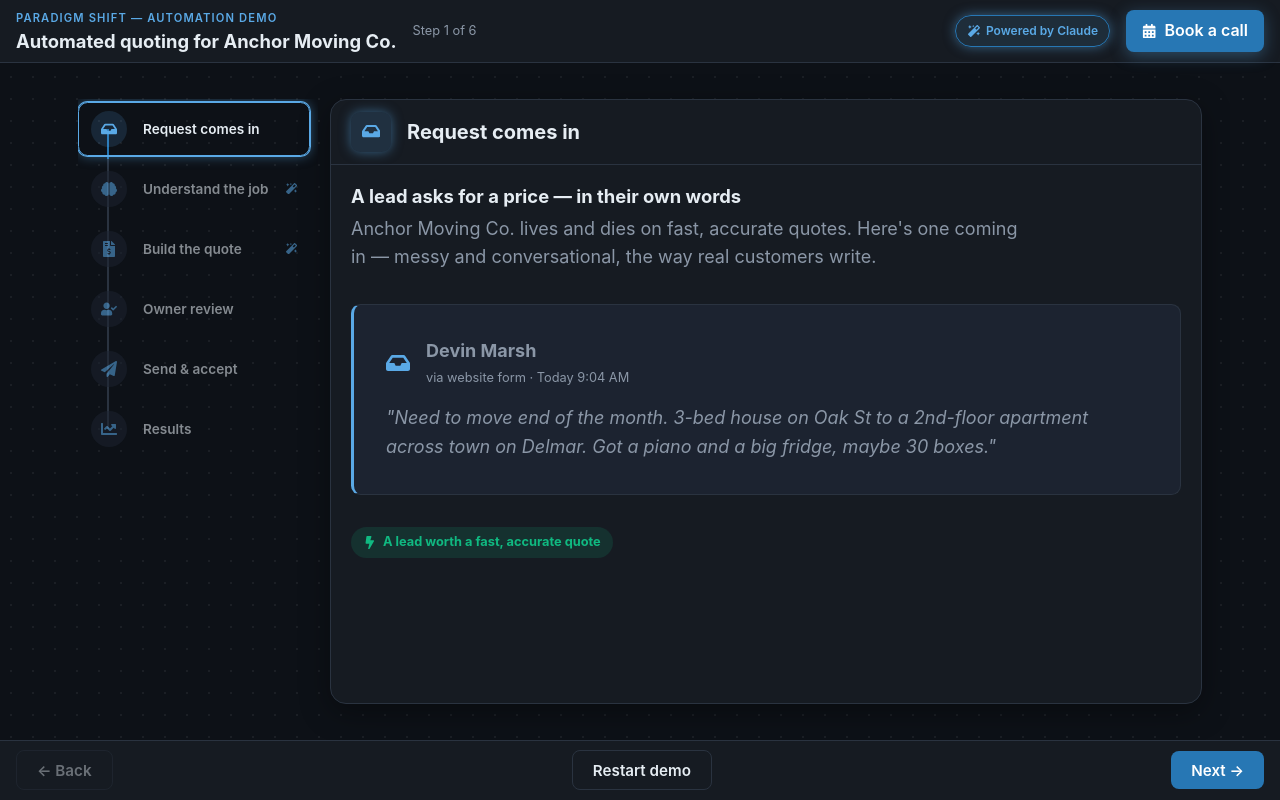
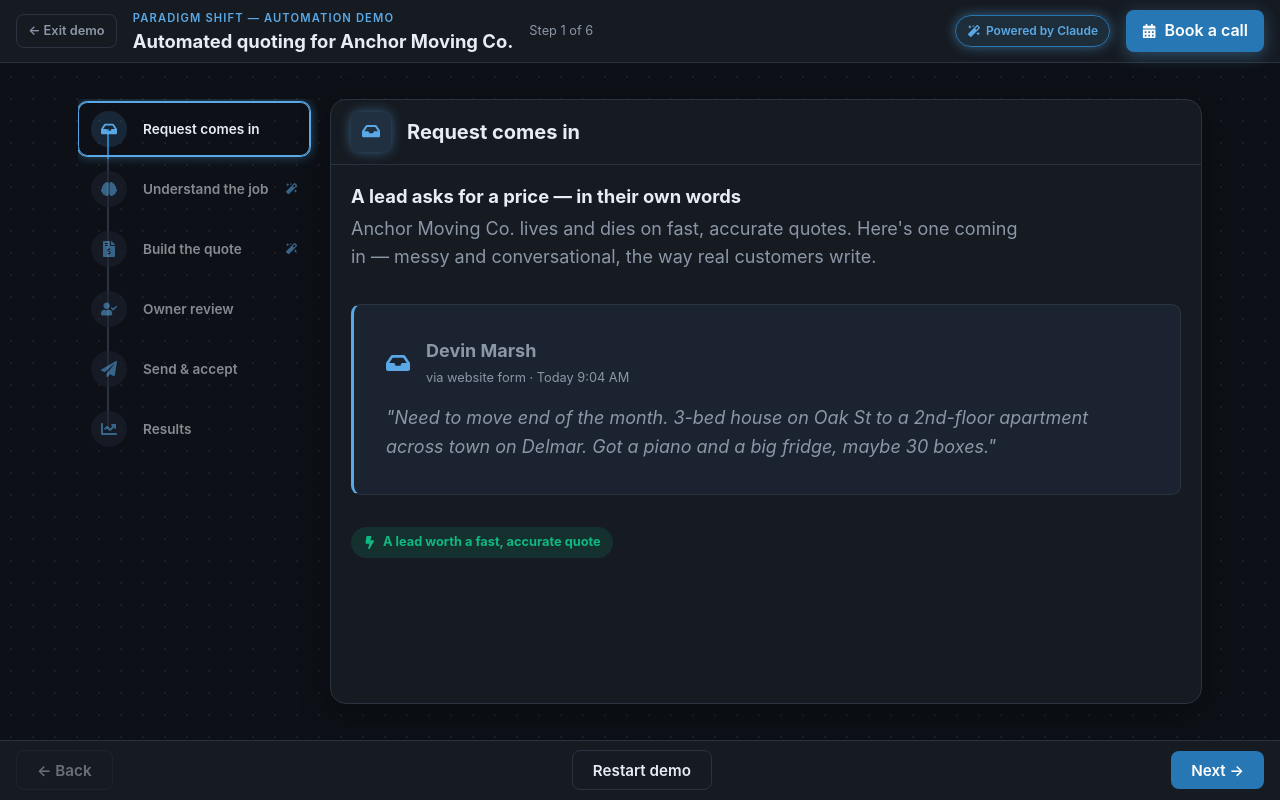
Before and after one commit to paradigmbrian/consulting, a React (Vite) app: page /services/automated-workflows/automated-quoting/demo in a window 1280 px wide. Built offline with nearby package versions, Linux system fonts and the light colour scheme.

Commit message:
feat: give demos a back-link to their service page

```diff
--- a/src/demos/automatedQuoting/AutomatedQuotingDemo.tsx
+++ b/src/demos/automatedQuoting/AutomatedQuotingDemo.tsx
@@ -2,6 +2,7 @@
 import { DemoProvider } from "../shared/DemoController";
 import { SendLifecycleProvider } from "../shared/SendLifecycleProvider";
 import DemoShell from "../shared/DemoShell";
+import { workflowPath } from "../../data/workflows";
 import { steps } from "./steps";
 import { scriptedWorkflowProvider } from "./provider";
 import RequestStep from "./steps/RequestStep";
@@ -42,6 +43,7 @@
           eyebrow="Paradigm Shift — Automation Demo"
           title={`Automated quoting for ${business.name}`}
           lede="A click-through of how a messy request becomes an itemized, ready-to-send quote — with you still in control of the send."
+          backTo={workflowPath("automated-quoting")}
           renderStage={renderStage}
         />
       </SendLifecycleProvider>
--- a/src/demos/invoiceReminders/InvoiceRemindersDemo.tsx
+++ b/src/demos/invoiceReminders/InvoiceRemindersDemo.tsx
@@ -2,6 +2,7 @@
 import { DemoProvider } from "../shared/DemoController";
 import { SendLifecycleProvider } from "../shared/SendLifecycleProvider";
 import DemoShell from "../shared/DemoShell";
+import { workflowPath } from "../../data/workflows";
 import { steps } from "./steps";
 import { scriptedWorkflowProvider } from "./provider";
 import OverdueStep from "./steps/OverdueStep";
@@ -42,6 +43,7 @@
           eyebrow="Paradigm Shift — Automation Demo"
           title={`Invoice & payment reminders for ${business.name}`}
           lede="A click-through of how every invoice follows itself up — in the right tone, at the right time — so you get paid without chasing."
+          backTo={workflowPath("invoice-reminders")}
           renderStage={renderStage}
         />
       </SendLifecycleProvider>
--- a/src/demos/jobDispatch/JobDispatchDemo.tsx
+++ b/src/demos/jobDispatch/JobDispatchDemo.tsx
@@ -2,6 +2,7 @@
 import { DemoProvider } from "../shared/DemoController";
 import { SendLifecycleProvider } from "../shared/SendLifecycleProvider";
 import DemoShell from "../shared/DemoShell";
+import { workflowPath } from "../../data/workflows";
 import { steps } from "./steps";
 import { scriptedWorkflowProvider } from "./provider";
 import QueueStep from "./steps/QueueStep";
@@ -42,6 +43,7 @@
           eyebrow="Paradigm Shift — Automation Demo"
           title={`Job scheduling & dispatch for ${business.name}`}
           lede="A click-through of how a messy morning pile becomes an optimized dispatch board — every job matched to the right tech, every van routed to cut the drive, and every customer texted an ETA."
+          backTo={workflowPath("job-dispatch")}
           renderStage={renderStage}
         />
       </SendLifecycleProvider>
--- a/src/demos/missedCallTextBack/MissedCallTextBackDemo.tsx
+++ b/src/demos/missedCallTextBack/MissedCallTextBackDemo.tsx
@@ -2,6 +2,7 @@
 import { DemoProvider } from "../shared/DemoController";
 import { SendLifecycleProvider } from "../shared/SendLifecycleProvider";
 import DemoShell from "../shared/DemoShell";
+import { workflowPath } from "../../data/workflows";
 import { steps } from "./steps";
 import { scriptedWorkflowProvider } from "./provider";
 import MissedCallStep from "./steps/MissedCallStep";
@@ -42,6 +43,7 @@
           eyebrow="Paradigm Shift — Automation Demo"
           title={`Missed-call text-back for ${business.name}`}
           lede="A click-through of how one missed call becomes a booked job — instant text-back, an AI-qualified SMS thread, and a dispatched tech, all hands-off."
+          backTo={workflowPath("missed-call-text-back")}
           renderStage={renderStage}
         />
       </SendLifecycleProvider>
--- a/src/demos/newCustomerOnboarding/OnboardingDemo.tsx
+++ b/src/demos/newCustomerOnboarding/OnboardingDemo.tsx
@@ -2,6 +2,7 @@
 import { DemoProvider } from "../shared/DemoController";
 import { SendLifecycleProvider } from "../shared/SendLifecycleProvider";
 import DemoShell from "../shared/DemoShell";
+import { workflowPath } from "../../data/workflows";
 import { steps } from "./steps";
 import { scriptedWorkflowProvider } from "./provider";
 import SignupStep from "./steps/SignupStep";
@@ -42,6 +43,7 @@
           eyebrow="Paradigm Shift — Automation Demo"
           title={`New-customer onboarding for ${business.name}`}
           lede="A click-through of how a bare booking becomes a welcomed customer — a personal welcome written, the right paperwork assembled, and the first visit booked, all on its own."
+          backTo={workflowPath("new-customer-onboarding")}
           renderStage={renderStage}
         />
       </SendLifecycleProvider>
--- a/src/demos/reviewGeneration/ReviewGenerationDemo.tsx
+++ b/src/demos/reviewGeneration/ReviewGenerationDemo.tsx
@@ -2,6 +2,7 @@
 import { DemoProvider } from "../shared/DemoController";
 import { SendLifecycleProvider } from "../shared/SendLifecycleProvider";
 import DemoShell from "../shared/DemoShell";
+import { workflowPath } from "../../data/workflows";
 import { steps } from "./steps";
 import { scriptedWorkflowProvider } from "./provider";
 import AppointmentStep from "./steps/AppointmentStep";
@@ -42,6 +43,7 @@
           eyebrow="Paradigm Shift — Automation Demo"
           title={`Review generation for ${business.name}`}
           lede="A click-through of how every happy client becomes a 5-star review — and every unhappy one gets caught before it goes public."
+          backTo={workflowPath("review-generation")}
           renderStage={renderStage}
         />
       </SendLifecycleProvider>
--- a/src/demos/shared/DemoShell.css
+++ b/src/demos/shared/DemoShell.css
@@ -121,6 +121,25 @@
 
 .demo-cta-icon {
   font-size: 0.9rem;
+}
+
+.demo-back {
+  flex: 0 0 auto;
+  display: inline-flex;
+  align-items: center;
+  gap: 0.35rem;
+  padding: 0.35rem 0.7rem;
+  border: 1px solid var(--demo-border);
+  border-radius: 0.5rem;
+  color: var(--demo-muted);
+  font-size: 0.8rem;
+  font-weight: 600;
+  white-space: nowrap;
+}
+
+.demo-back:hover {
+  border-color: var(--demo-accent);
+  color: var(--demo-accent-bright);
 }
 
 /* Body: rail + content */
--- a/src/demos/shared/DemoShell.tsx
+++ b/src/demos/shared/DemoShell.tsx
@@ -1,5 +1,6 @@
 import { FaCalendarAlt, FaMagic } from "react-icons/fa";
 import type { ReactNode } from "react";
+import { Link } from "react-router-dom";
 import { useDemo } from "./DemoController";
 import FlowMap from "./FlowMap";
 import "./DemoShell.css";
@@ -10,6 +11,7 @@
   eyebrow: string;
   title: string;
   lede: string;
+  backTo?: string;
   renderStage: (stepId: string) => ReactNode;
 }
 
@@ -52,11 +54,16 @@
   );
 }
 
-const DemoShell = ({ eyebrow, title, renderStage }: DemoShellProps) => {
+const DemoShell = ({ eyebrow, title, backTo, renderStage }: DemoShellProps) => {
   const { stepId, steps, stepIndex } = useDemo();
   return (
     <main className="demo">
       <header className="demo-topbar">
+        {backTo && (
+          <Link to={backTo} className="demo-back">
+            ← Exit demo
+          </Link>
+        )}
         <div className="demo-topbar-heading">
           <p className="demo-eyebrow">{eyebrow}</p>
           <h1 className="demo-title">{title}</h1>
--- a/src/demos/toolSync/ToolSyncDemo.tsx
+++ b/src/demos/toolSync/ToolSyncDemo.tsx
@@ -1,6 +1,7 @@
 import type { ReactNode } from "react";
 import { DemoProvider } from "../shared/DemoController";
 import DemoShell from "../shared/DemoShell";
+import { workflowPath } from "../../data/workflows";
 import { steps } from "./steps";
 import { scriptedWorkflowProvider } from "./provider";
 import IntakeStep from "./steps/IntakeStep";
@@ -37,6 +38,7 @@
         eyebrow="Paradigm Shift — Automation Demo"
         title={`Tool-to-tool sync for ${business.name}`}
         lede="A click-through of how one booking flows into every tool — shaped for each app and de-duplicated on the way — instead of being retyped four times."
+        backTo={workflowPath("tool-sync")}
         renderStage={renderStage}
       />
     </DemoProvider>
--- a/src/demos/weeklyReports/WeeklyReportsDemo.tsx
+++ b/src/demos/weeklyReports/WeeklyReportsDemo.tsx
@@ -2,6 +2,7 @@
 import { DemoProvider } from "../shared/DemoController";
 import { SendLifecycleProvider } from "../shared/SendLifecycleProvider";
 import DemoShell from "../shared/DemoShell";
+import { workflowPath } from "../../data/workflows";
 import { steps } from "./steps";
 import { scriptedWorkflowProvider } from "./provider";
 import DataStep from "./steps/DataStep";
@@ -42,6 +43,7 @@
           eyebrow="Paradigm Shift — Automation Demo"
           title={`Weekly owner reports for ${business.name}`}
           lede="A click-through of how a week scattered across five tools becomes a 30-second digest — with one action the owner takes on the spot."
+          backTo={workflowPath("weekly-owner-reports")}
           renderStage={renderStage}
         />
       </SendLifecycleProvider>
--- a/src/demos/winBackCampaign/WinBackDemo.tsx
+++ b/src/demos/winBackCampaign/WinBackDemo.tsx
@@ -2,6 +2,7 @@
 import { DemoProvider } from "../shared/DemoController";
 import { SendLifecycleProvider } from "../shared/SendLifecycleProvider";
 import DemoShell from "../shared/DemoShell";
+import { workflowPath } from "../../data/workflows";
 import { steps } from "./steps";
 import { scriptedWorkflowProvider } from "./provider";
 import ImportListStep from "./steps/ImportListStep";
@@ -42,6 +43,7 @@
           eyebrow="Paradigm Shift — Automation Demo"
           title={`Win-back campaign for ${practice.name}`}
           lede="A click-through of how the automation wakes up a practice's lapsed patients — import, segment, offer, send, and book — end to end."
+          backTo={workflowPath("win-back-campaigns")}
           renderStage={renderStage}
         />
       </SendLifecycleProvider>
```
